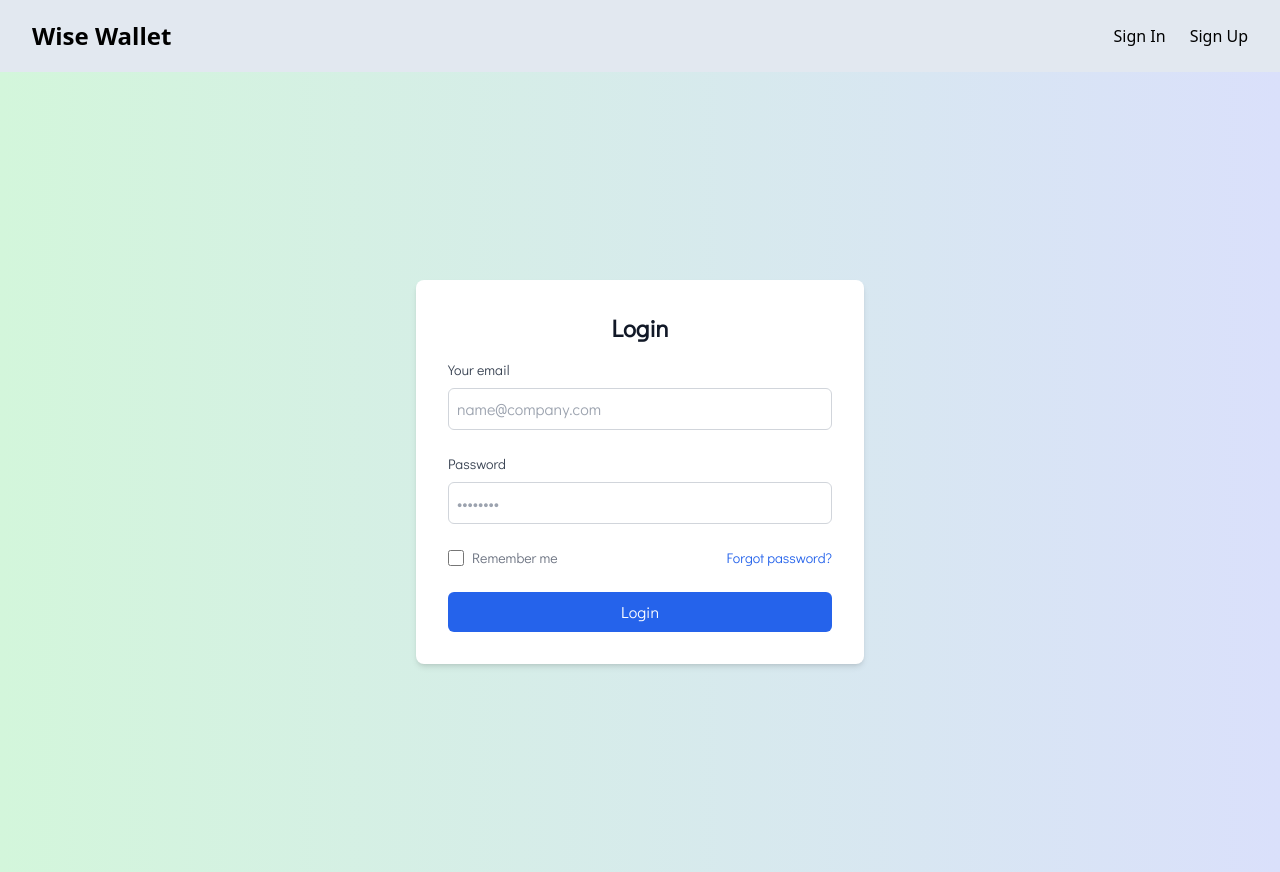
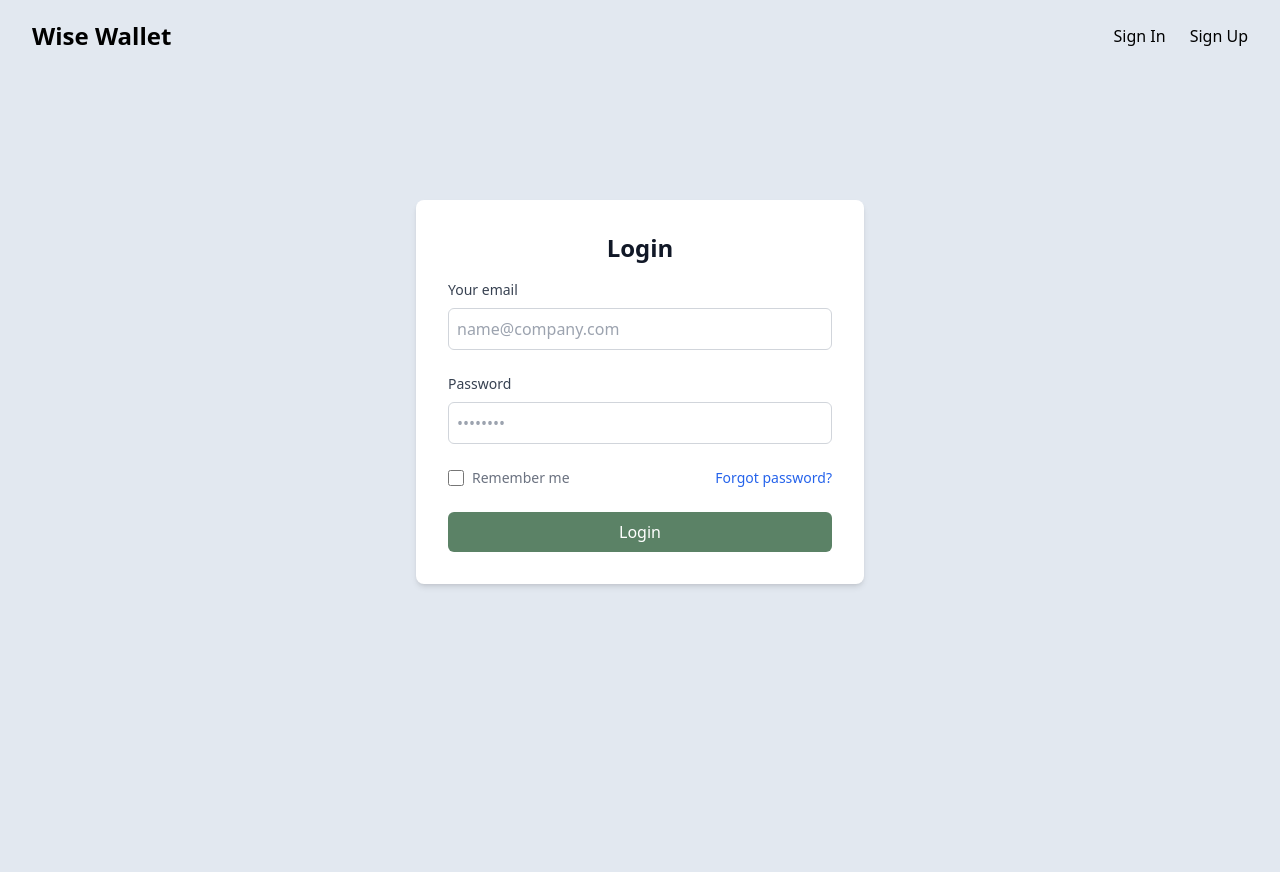
Before and after one commit to zikrya/Personal-Expense-Tracker, a React (Vite) app: page /login in a window 1280 px wide. After the commit the page ends 800 px from the top, so only its background shows below. Built offline with nearby package versions, Linux system fonts and the light colour scheme; no server answers.

Commit message:
add frontend changes

```diff
--- a/src/pages/Login.jsx
+++ b/src/pages/Login.jsx
@@ -39,7 +39,7 @@ const Login = () => {
     }
 
     return (
-        <section className="bg-custom-gradient flex items-center justify-center h-screen font-custom">
+        <section className=" flex items-center justify-center mt-32">
             <div className="w-full max-w-md p-8 bg-white rounded-lg shadow-md">
                 <h1 className="mb-4 text-2xl font-bold text-gray-900 text-center">
                     Login
@@ -61,7 +61,7 @@ const Login = () => {
                         <a href="/forget-password" className="text-sm font-medium text-blue-600 hover:text-blue-700">Forgot password?</a>
                     </div>
                     <div>
-                        <button type="submit" disabled={isSubmitting} className="w-full px-4 py-2 text-white bg-blue-600 rounded-md hover:bg-blue-700 focus:outline-none focus:ring-2 focus:ring-blue-500 disabled:opacity-50">{isSubmitting ? "Logging in..." : "Login"}</button>
+                        <button type="submit" disabled={isSubmitting} className="w-full px-4 py-2 text-white bg-green rounded-md hover:bg-darkgreen focus:outline-none focus:ring-2 focus:ring-blue-500 disabled:opacity-50">{isSubmitting ? "Logging in..." : "Login"}</button>
                     </div>
                 </form>
             </div>
--- a/src/pages/Register.jsx
+++ b/src/pages/Register.jsx
@@ -46,7 +46,7 @@ const Register = () => {
 
 
     return (
-        <section className="bg-custom-gradient flex items-center justify-center h-screen">
+        <section className=" flex items-center justify-center mt-32">
             <div className="w-full max-w-md p-8 bg-white rounded-lg shadow-md">
                 <h1 className="mb-4 text-2xl font-bold text-gray-900 text-center">
                     Register
```
